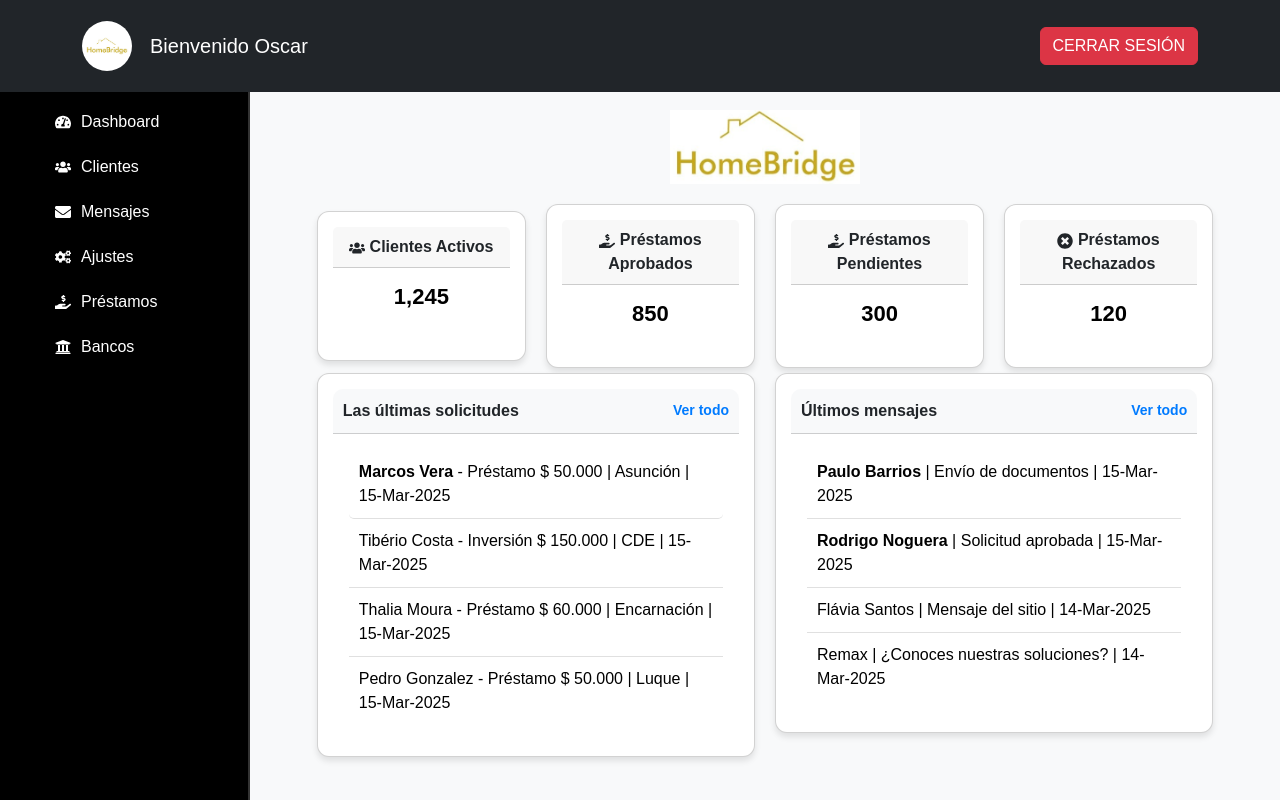
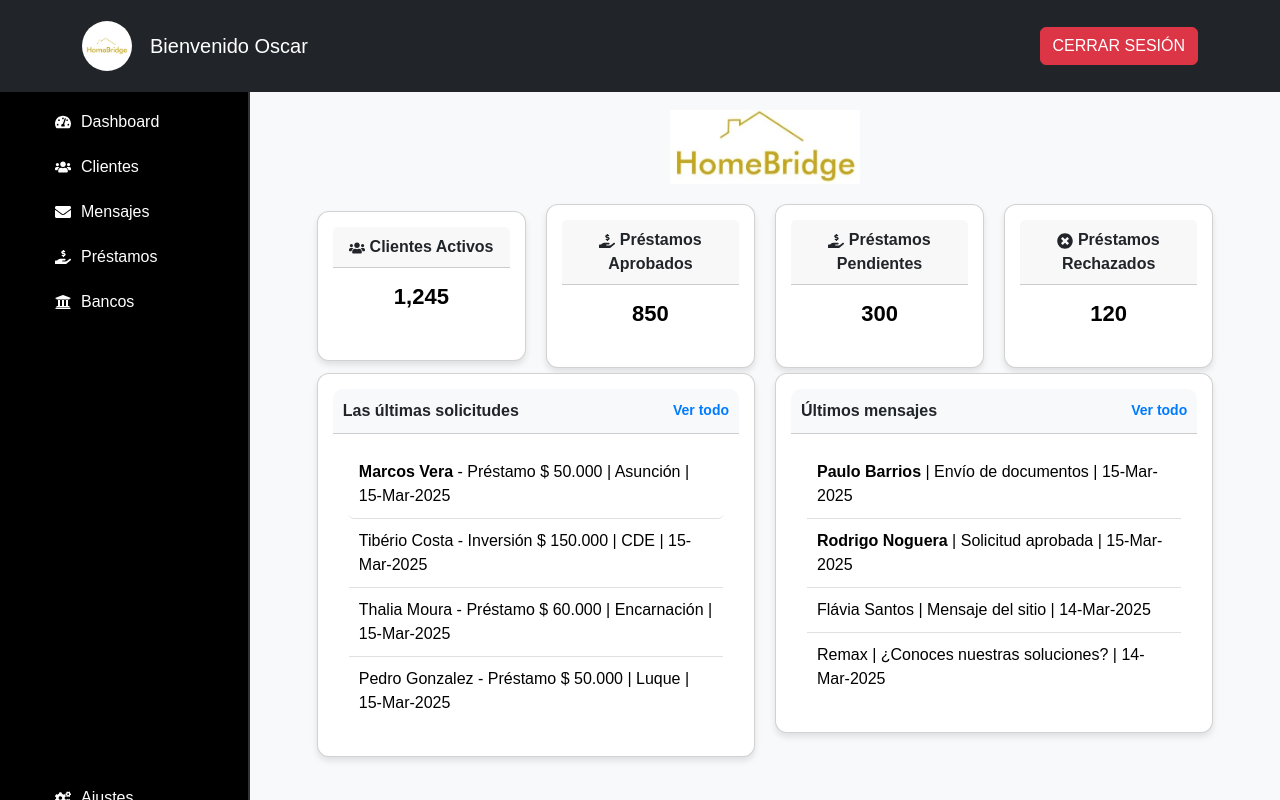
Before and after one commit to OSCARGALEANO92/broker-financial-platform, a React (Create React App) app: page /dashboard in a window 1280 px wide. Built offline with nearby package versions, Linux system fonts and the light colour scheme; sample sign-in values are in the browser's storage.

Commit message:
Descripción del cambio

```diff
--- a/src/components/Sidebar.js
+++ b/src/components/Sidebar.js
@@ -93,7 +93,6 @@ const Sidebar = () => {
         {/* 🔹 Enlaces visibles para todos */}
         <SidebarLink to="/clientes" icon={<FaUsers />} text="Clientes" />
             <SidebarLink to="/mensajes" icon={<FaEnvelope />} text="Mensajes" />
-            <SidebarLink to="/ajustes" icon={<FaCogs />} text="Ajustes" />
         </>
         )}
 
@@ -104,6 +103,12 @@ const Sidebar = () => {
             <SidebarLink to="/bancos" icon={<FaUniversity />} text="Bancos" />
           </>
         )}
+
+        {/* 🔹 Espaciador dinámico para empujar "Ajustes" al final */}
+        <div style={{ flexGrow: 1 }}></div>
+
+        {/* 🔹 Ajustes al final */}
+        <SidebarLink to="/ajustes" icon={<FaCogs />} text="Ajustes" />
       </Box>
     </>
   );
```
